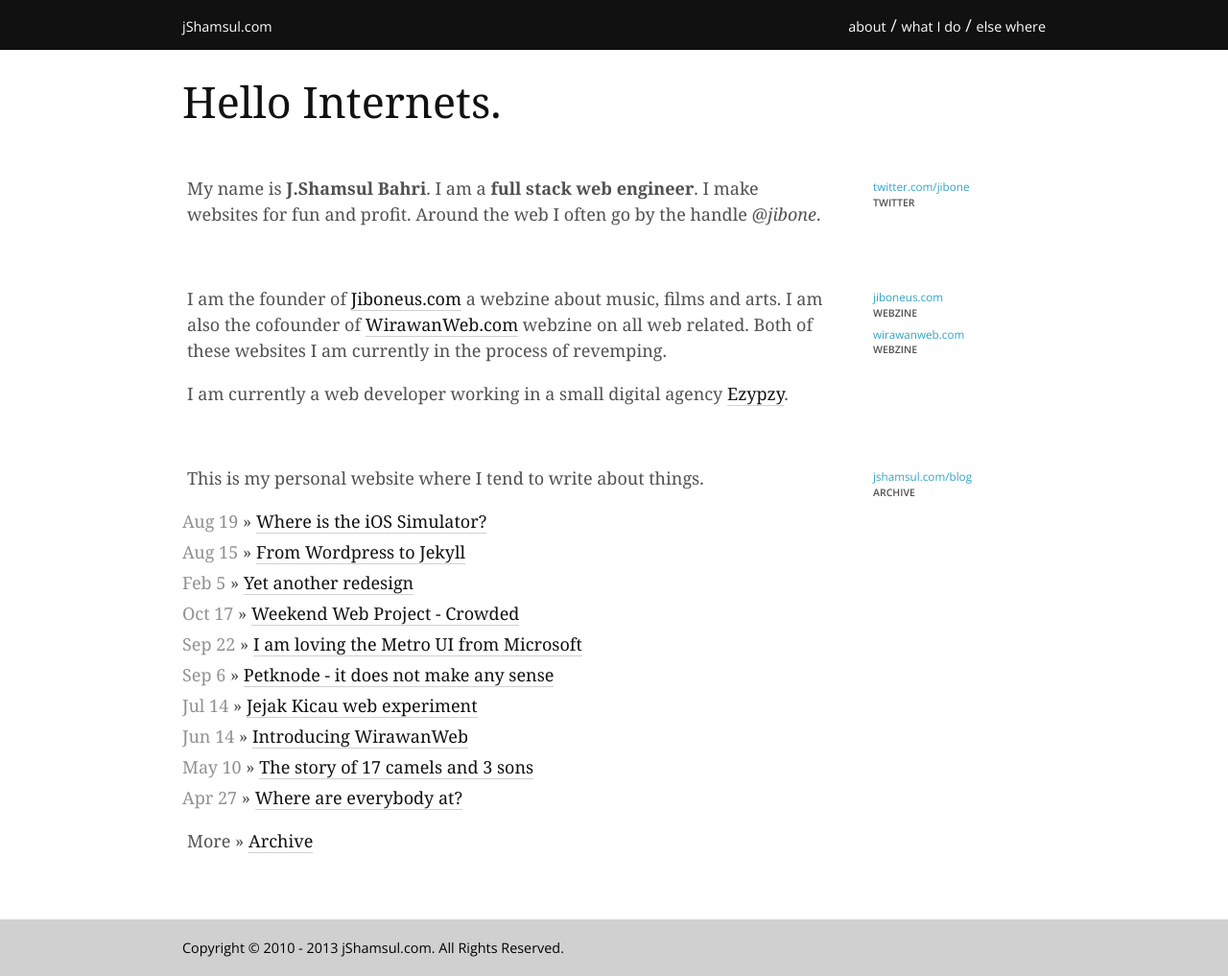
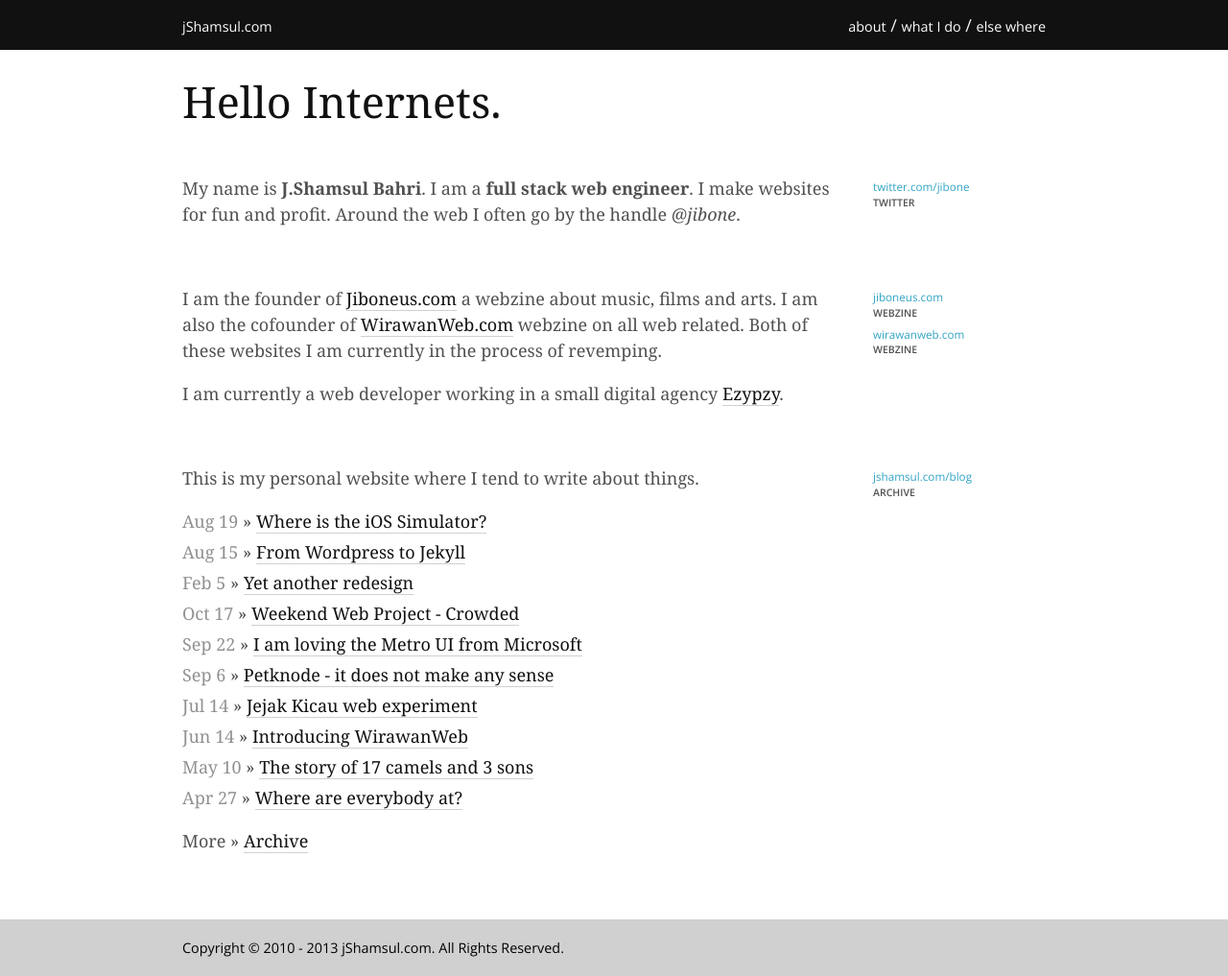
Before and after one commit to jibone/jibone.github.com, a Jekyll site: the page built from index.html, in a window 1280 px wide. Shown: the whole page at 96% size. Built offline with Jekyll 4.4.1, drawn with Linux system fonts in a browser that asks for light colours; some web fonts are replaced; Markdown is read by kramdown in place of the engine named in the settings; comment, search, counter and statistics services are not loaded.

Commit message:
CSS tweaks.

```diff
--- a/_sass/_992.scss
+++ b/_sass/_992.scss
@@ -16,9 +16,7 @@
     .content {
       width: 75%;
       float: left;
-      p {
-        padding: 0px 0px 0px 5px;
-      }
+      p { padding: 0px; }
       p.title {
         margin: 0px;
         padding-top: 10px;
--- a/_sass/js.scss
+++ b/_sass/js.scss
@@ -69,6 +69,10 @@
   padding: 20px 0px 5px 0px;
   color: $grey_dark;
   line-height: 1.5;
+  .big-title {
+    font-size: 4em;
+    color: $black;
+  }
   .title {
     font-size: 2.5em;
     color: $black;
```
Also changed, not shown: css/js.css, 1 other file.
